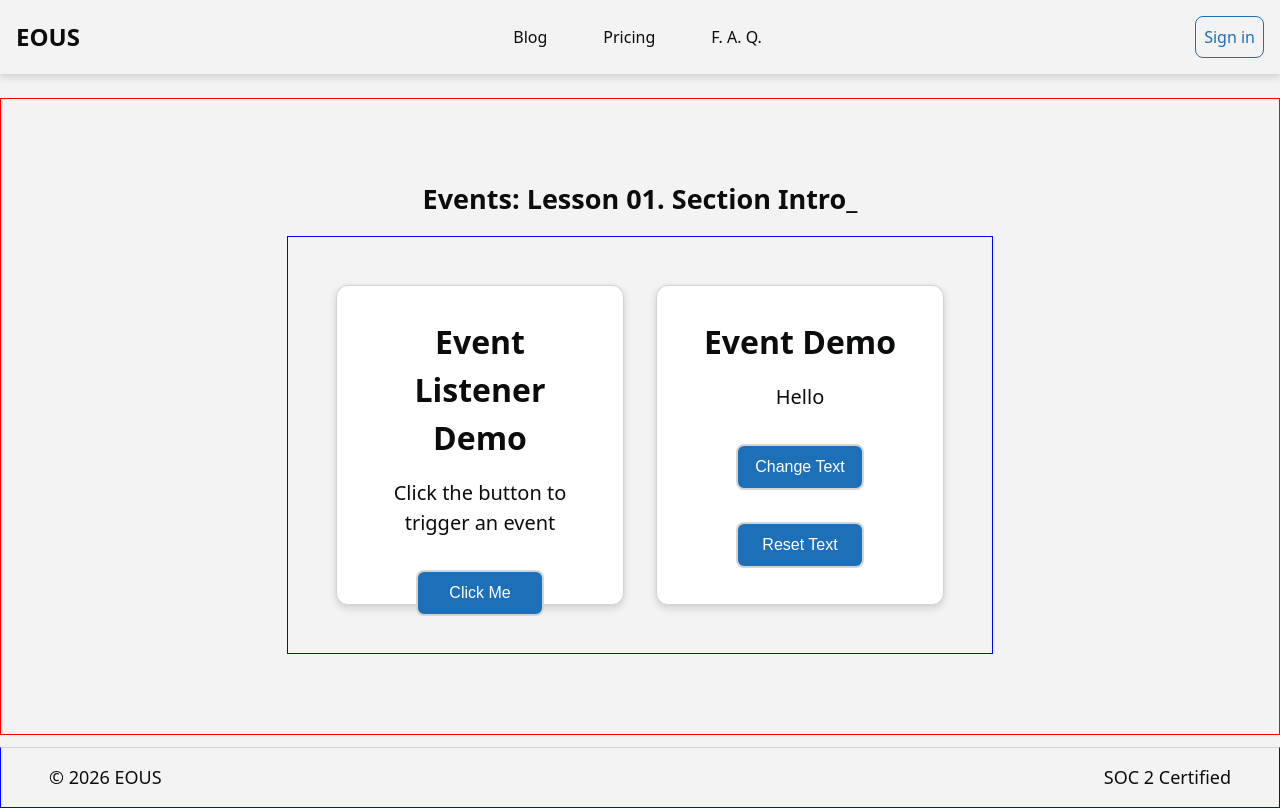
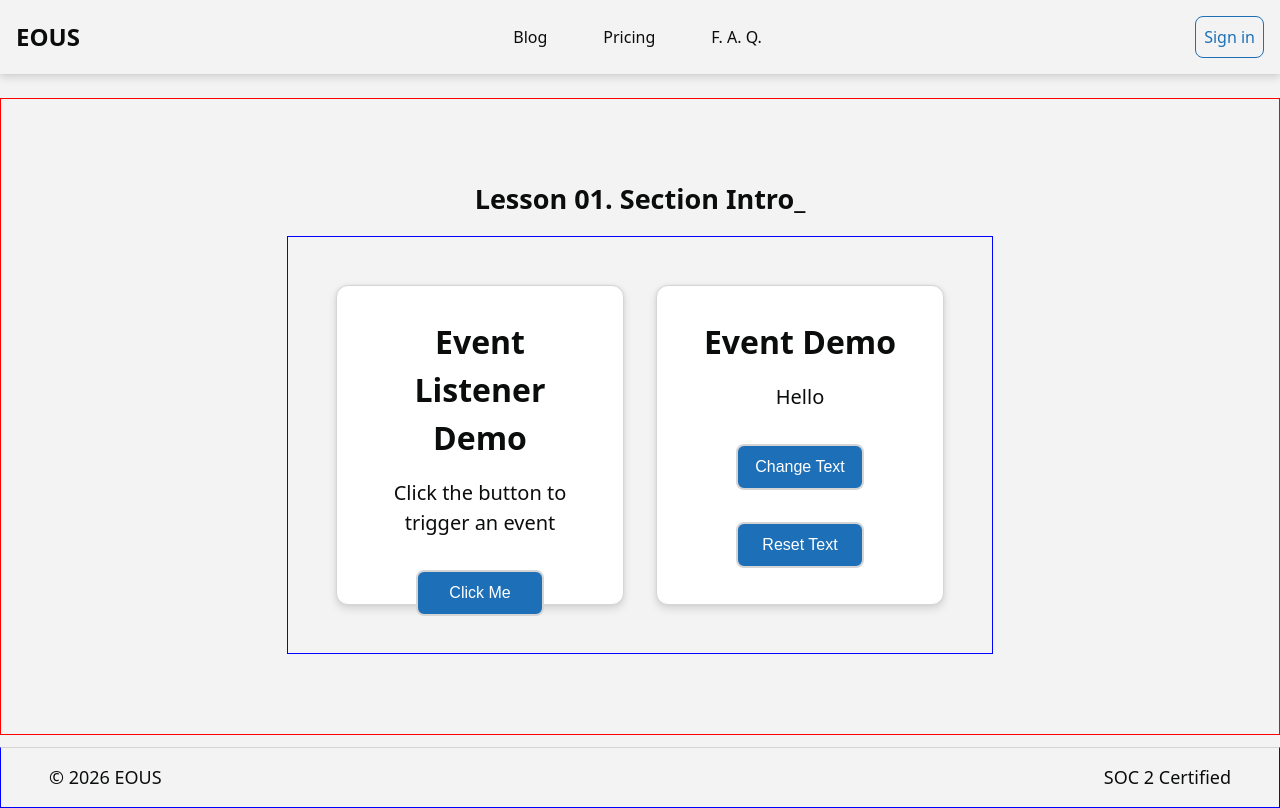
Before and after one commit to EOUSdigital/Events, a plain HTML site: page index.html in a window 1280 px wide. Drawn offline with Linux system fonts and the light colour scheme; files that its build step writes are made by us from their sources; files whose address does not match are found by name.

Commit message:
Fix HTML formatting and structure

```diff
--- a/index.html
+++ b/index.html
@@ -30,7 +30,7 @@
         <main id="main">
             <!-- HERO -->
             <section class="hero sectionOne" aria-labelledby="hero-title">
-                <h1 class="events">Events: Lesson 01. Section Intro_</h1>
+                <h1 class="events">Lesson 01. Section Intro_</h1>
                 <div class="layout grid">
                     <article class="card">
                         <h2 id="title">Event Listener Demo</h2>
```
